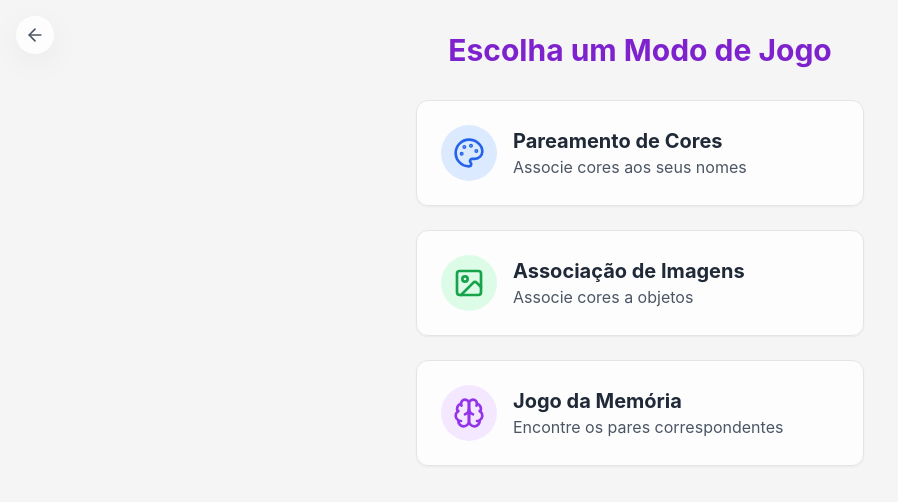
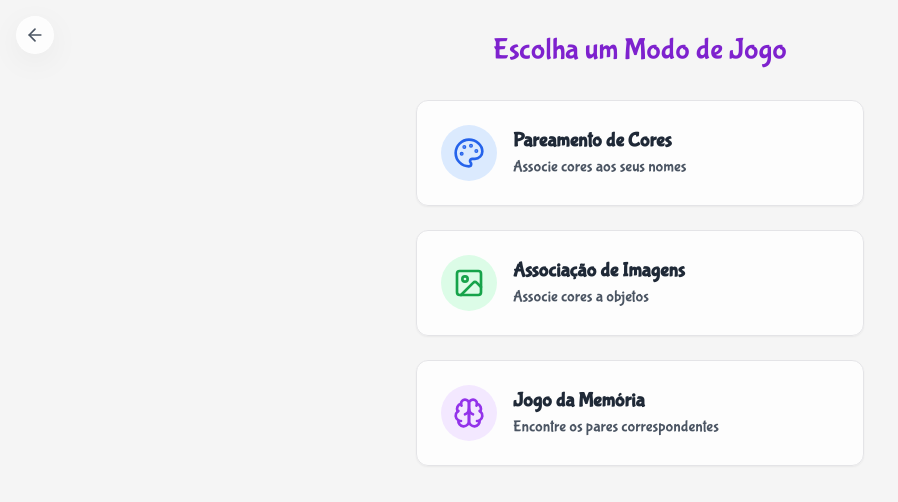
Before and after one commit to DeveloperMatheusH/LumiAprende, a React (Vite) app: page /select-game in a window 1280 px wide. Shown: the top 502 px of the page, without its empty margins (0-898 px from the left). Built offline with nearby package versions, Linux system fonts and the light colour scheme.

Commit message:
Fix: Apply font to text elements
Apply the Bubblegum Sans font to text elements across the application to match the "LumiAprende" text.

```diff
--- a/src/pages/GameModeSelect.tsx
+++ b/src/pages/GameModeSelect.tsx
@@ -23,7 +23,7 @@ const GameModeSelect = () => {
       </Link>
 
       <div className="w-full max-w-md">
-        <h1 className="text-3xl font-bold text-center mb-8 text-purple-700">Escolha um Modo de Jogo</h1>
+        <h1 className="font-bubblegum text-3xl text-center mb-8 text-purple-700">Escolha um Modo de Jogo</h1>
 
         <div className="grid grid-cols-1 gap-6">
           <Link to="/game">
@@ -34,8 +34,8 @@ const GameModeSelect = () => {
                     <Palette className="h-8 w-8 text-blue-600" />
                   </div>
                   <div>
-                    <h2 className="text-xl font-bold text-gray-800">Pareamento de Cores</h2>
-                    <p className="text-gray-600">Associe cores aos seus nomes</p>
+                    <h2 className="font-bubblegum text-xl font-bold text-gray-800">Pareamento de Cores</h2>
+                    <p className="font-bubblegum text-gray-600">Associe cores aos seus nomes</p>
                   </div>
                 </div>
               </CardContent>
@@ -50,8 +50,8 @@ const GameModeSelect = () => {
                     <Image className="h-8 w-8 text-green-600" />
                   </div>
                   <div>
-                    <h2 className="text-xl font-bold text-gray-800">Associação de Imagens</h2>
-                    <p className="text-gray-600">Associe cores a objetos</p>
+                    <h2 className="font-bubblegum text-xl font-bold text-gray-800">Associação de Imagens</h2>
+                    <p className="font-bubblegum text-gray-600">Associe cores a objetos</p>
                   </div>
                 </div>
               </CardContent>
@@ -66,8 +66,8 @@ const GameModeSelect = () => {
                     <Brain className="h-8 w-8 text-purple-600" />
                   </div>
                   <div>
-                    <h2 className="text-xl font-bold text-gray-800">Jogo da Memória</h2>
-                    <p className="text-gray-600">Encontre os pares correspondentes</p>
+                    <h2 className="font-bubblegum text-xl font-bold text-gray-800">Jogo da Memória</h2>
+                    <p className="font-bubblegum text-gray-600">Encontre os pares correspondentes</p>
                   </div>
                 </div>
               </CardContent>
```
